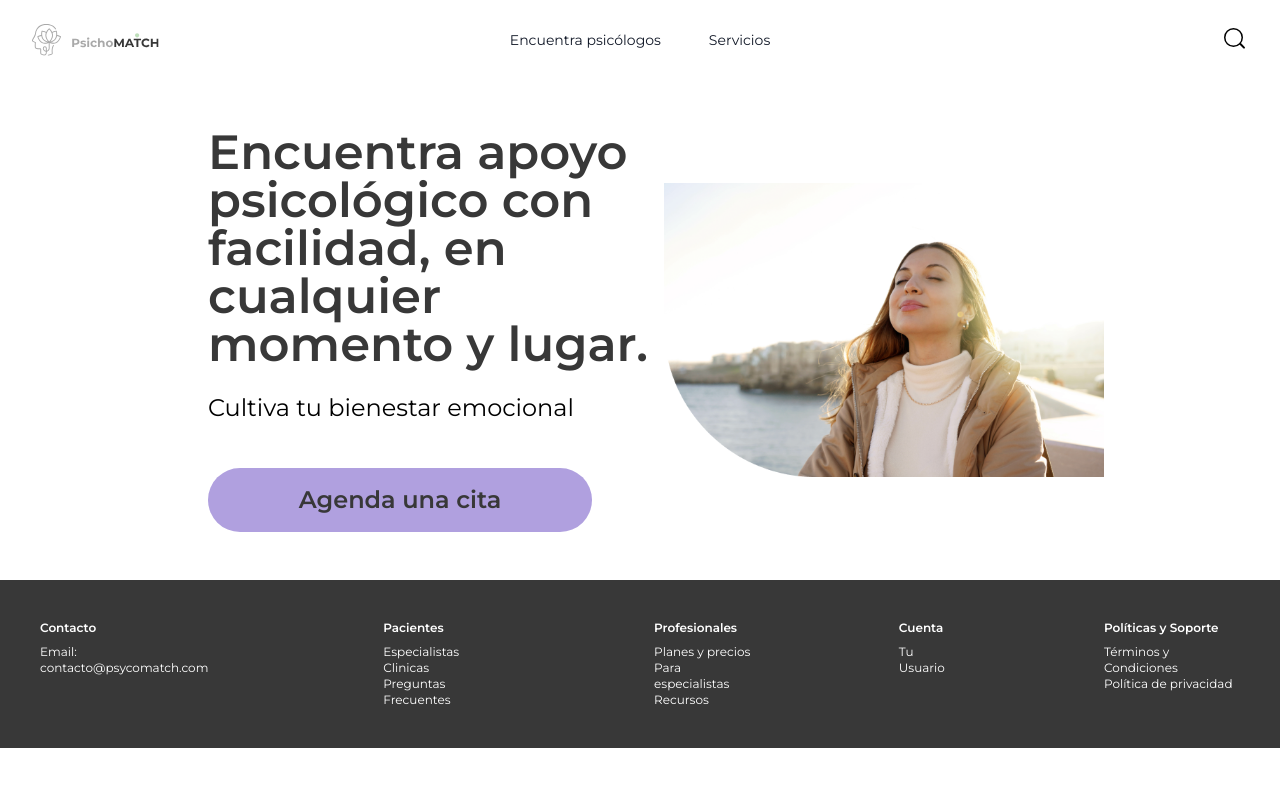
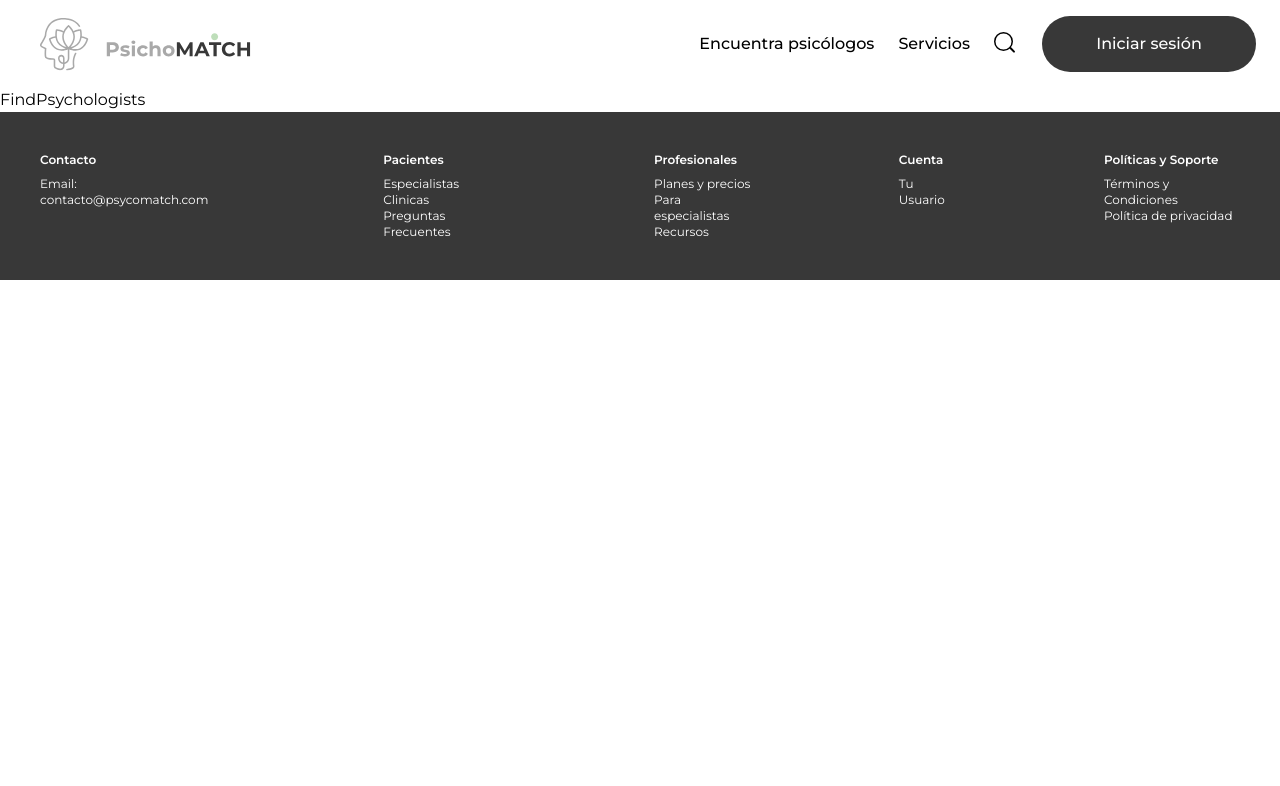
Before and after one commit to No-Country/C14-09-n-React-Node-Psichomatch, a React (Vite) app in the folder Frontend/: page /psicologos in a window 1280 px wide. Before the commit this address led to /. Shown: the top 786 px of the page. Built offline with nearby package versions, Linux system fonts and the light colour scheme.

Commit message:
header actualizado

```diff
--- a/Frontend/src/App.jsx
+++ b/Frontend/src/App.jsx
@@ -3,9 +3,10 @@ import { Routes, Route, Navigate } from "react-router-dom";
 import Header from "./Components/Header";
 import Footer from "./Layouts/Footer";
 import { RegisterPage } from "./Routes/RegisterPage";
-import { LoginPage } from "./Routes/LoginPage";
 import { HomePage } from "./Routes/HomePage";
 import Login from "./Components/Login";
+import { FindPsychologists } from "./Routes/FindPsychologists";
+import { Services } from "./Routes/Services";
 
 function App() {
   return (
@@ -14,6 +15,8 @@ function App() {
       <Routes>
         <Route path="/" element={<HomePage></HomePage>}></Route>
         <Route path="/login" element={<Login />}></Route>
+        <Route path="/psicologos" element={<FindPsychologists />}></Route>
+        <Route path="/servicios" element={<Services />}></Route>
         <Route path="/registro" element={<RegisterPage></RegisterPage>}></Route>
         <Route path="/*" element={<Navigate to="/" />}></Route>
       </Routes>
--- a/Frontend/src/Components/Header.jsx
+++ b/Frontend/src/Components/Header.jsx
@@ -3,28 +3,27 @@ import { Dialog } from "@headlessui/react";
 //import { Bars3Icon, XMarkIcon } from "@heroicons/react/24/outline";
 import logo from "../assets/Images/logo.svg";
 import searchIcon from "../assets/Icons/search.svg";
-import calendarIcon from "../assets/Icons/calendar.svg";
 import clearIcon from "../assets/Icons/clear.svg";
 import bars3Icon from "../assets/Icons/bars3.svg";
-import userIcon from "../assets/Icons/user.svg";
+import logoIcon from "../assets/Images/logoIcon.svg";
 import { Link, NavLink } from "react-router-dom";
 
 const navigation = [
-  { name: "Encuentra psicólogos", to: "/" },
-  { name: "Servicios", to: "/" },
+  { name: "Encuentra psicólogos", to: "/psicologos" },
+  { name: "Servicios", to: "/servicios" },
 ];
 
 const Header = function () {
   const [mobileMenuOpen, setMobileMenuOpen] = useState(false);
   return (
-    <header className=" inset-x-0 top-0 z-50">
+    <header className="">
       <nav
-        className="flex items-center justify-between p-6 lg:px-8"
+        className="flex items-center justify-between p-4 lg:px-6"
         aria-label="Global"
       >
         <div className="flex lg:flex-1">
-          <Link to="/" className="-m-1.5 p-1.5">
-            <img className="h-8 w-auto" src={logo} alt="" />
+          <Link to="/" className="ml-4">
+            <img src={logo} alt="" />
           </Link>
         </div>
         <div className="flex lg:hidden">
@@ -37,20 +36,24 @@ const Header = function () {
             <img src={bars3Icon} alt="" />
           </button>
         </div>
-        <div className="hidden lg:flex lg:gap-x-12">
+        <div className="hidden lg:flex justify-center items-center lg:gap-x-6 lg:flex-1 lg:justify-end">
           {navigation.map((item) => (
             <NavLink
               key={item.name}
               to={item.to}
-              className="text-sm leading-6 text-gray-900"
+              className="text-base text-black font-medium"
             >
               {item.name}
             </NavLink>
           ))}
-        </div>
-        <div className="hidden lg:flex lg:flex-1 lg:justify-end">
           <NavLink to="/" className="">
             <img src={searchIcon} alt="" />
+          </NavLink>
+          <NavLink
+            to="/login"
+            className="text-white text-base font-medium text-center bg-Gray-dark py-4 px-6 rounded-[32px] w-[214px] hover:bg-[#4f4f4f]"
+          >
+            Iniciar sesión
           </NavLink>
         </div>
       </nav>
@@ -64,7 +67,7 @@ const Header = function () {
         <Dialog.Panel className="fixed inset-y-0 right-0 z-50 w-full overflow-y-auto bg-white px-6 py-6 sm:max-w-sm sm:ring-1 sm:ring-gray-900/10">
           <div className="flex items-center justify-between">
             <Link to="/" className="-m-1.5 p-1.5">
-              <img className="h-8 w-auto" src={logo} alt="" />
+              <img className="" src={logoIcon} alt="" />
             </Link>
             <button
               type="button"
@@ -88,13 +91,16 @@ const Header = function () {
                   </NavLink>
                 ))}
               </div>
-              <div className="py-6">
-                <NavLink to="/login" className="">
+              <div className="py-6 gap-4 flex flex-col items-start">
+                <NavLink to="/" className="">
                   <img src={searchIcon} alt="" />
                 </NavLink>
-                <button className="text-Gray-dark text-2xl font-semibold bg-Gray-dark py-4 px-6 rounded-[32px] w-[384px] hover:[#4F4F4F]">
-                Iniciar sesión
-                </button>
+                <NavLink
+                  to="/login"
+                  className="text-white text-base font-medium text-center bg-Gray-dark py-4 px-6 rounded-[32px] w-[214px] hover:bg-[#4f4f4f]"
+                >
+                  Iniciar sesión
+                </NavLink>
               </div>
             </div>
           </div>
--- /dev/null
+++ b/Frontend/src/Routes/FindPsychologists.jsx
@@ -0,0 +1,7 @@
+import React from 'react'
+
+export const FindPsychologists = () => {
+  return (
+    <div>FindPsychologists</div>
+  )
+}
--- /dev/null
+++ b/Frontend/src/Routes/Services.jsx
@@ -0,0 +1,7 @@
+import React from 'react'
+
+export const Services = () => {
+  return (
+    <div>Services</div>
+  )
+}
```
Also changed, not shown: Frontend/src/assets/Icons/bars3.svg, Frontend/src/assets/Images/logoIcon.svg (added).
